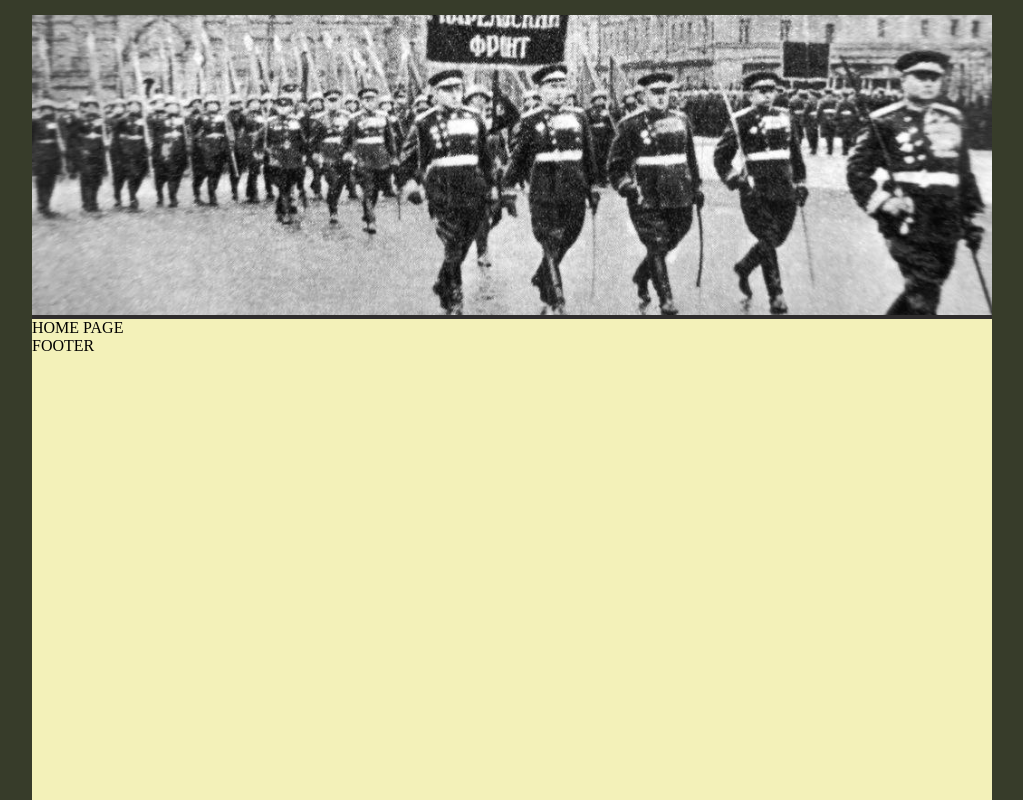
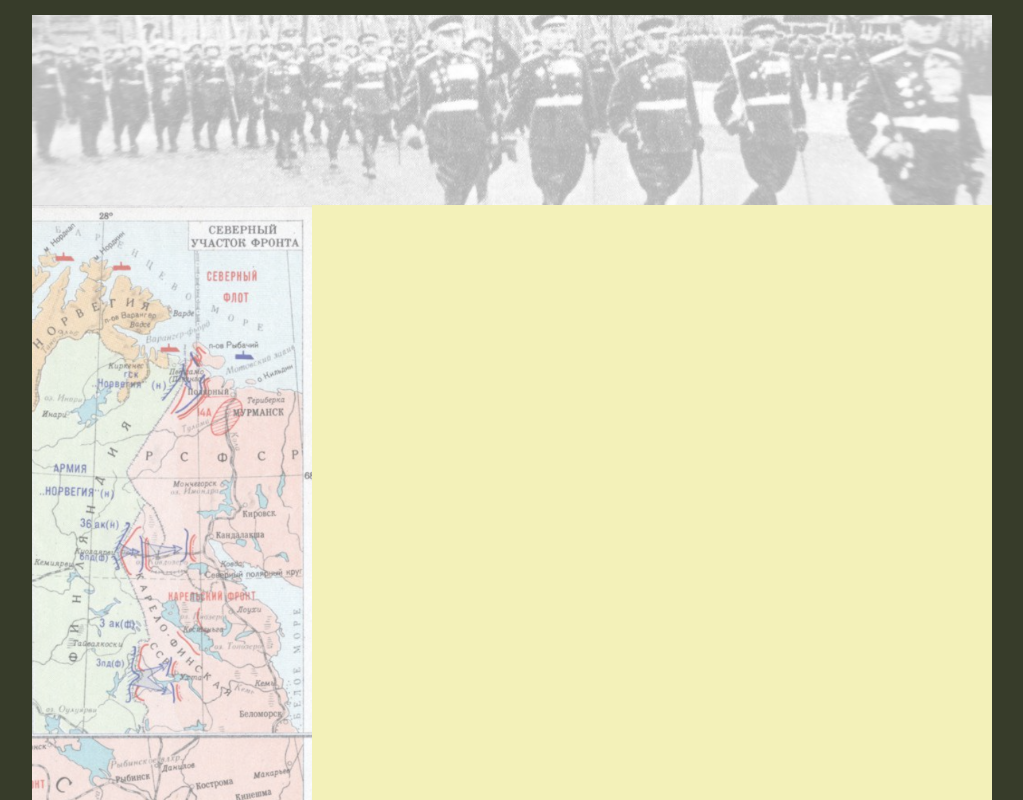
Before and after one commit to churchvibez/karelian-front, a React (Create React App) app in the folder frontend/: page / in a window 1280 px wide. Shown: the top 800 px of the page, without its empty margins (128-1151 px from the left). Built offline with nearby package versions, Linux system fonts and the light colour scheme.

Commit message:
changes to scss

```diff
--- a/frontend/package.json
+++ b/frontend/package.json
@@ -9,7 +9,6 @@
     "react": "^18.2.0",
     "react-dom": "^18.2.0",
     "react-router-dom": "^6.22.1",
-    "react-scripts": "5.0.1",
     "web-vitals": "^2.1.4"
   },
   "scripts": {
@@ -37,6 +36,7 @@
     ]
   },
   "devDependencies": {
+    "react-scripts": "^5.0.1",
     "sass": "^1.71.1"
   }
 }
--- a/frontend/src/components/Header.jsx
+++ b/frontend/src/components/Header.jsx
@@ -5,7 +5,7 @@ const Header = () => {
     return (
         <div className="backgroundContainer">
             <div className="backgroundImageOne">
-                <img src={Background} alt="Background Image" />
+               <img src={Background} alt="Background Image" />
             </div>
         </div>
     );
--- a/frontend/src/components/Navbar.jsx
+++ b/frontend/src/components/Navbar.jsx
@@ -1,15 +1,16 @@
 import React from "react";
 import { Link } from "react-router-dom";
+import Navigation from '../images/background.png';
 
 const Navbar = () =>
 {
     return (
-        <div className="navbar">
-            {/* <div className="container"> */}
-                <div className="backgroundImageTwo"></div>
-            {/* </div> */}
+        <div className="navigation">
+            <div className="backgroundImageTwo">
+                <img src={Navigation} alt="Background Image" />
+            </div>
         </div>
-    )
+    );
 }
 
 export default Navbar
--- a/frontend/src/style.scss
+++ b/frontend/src/style.scss
@@ -20,19 +20,48 @@ html, body {
   position: relative;
   width: 100%;
   height: 100%;
-  background-color: transparent;
+  background-color: #ffffff;
 
   .backgroundImageOne {
     position: relative;
     width: 100%;
-    height: 20%;
-    background-color: #2f2d2d;
+    height: 100%;
+    // background-color: #ffffff;
     overflow: hidden;
+    opacity: 0.3;
   }
 
   .backgroundImageOne img {
+    // display: block;
+    vertical-align: bottom;
     width: 960px;
-    height: 300px;
+    height: 190px;
     object-fit: cover;
   }
+
+  .medal
+  {
+    background-color: transparent;
+  }
 }
+
+.navigation {
+  position: absolute;
+  width: 280px;
+  height: 680px;
+  background-color: #ffffff;
+
+  .backgroundImageTwo {
+    position: absolute;
+    height: 50%; /* Make the background image fill the full height of the navigation bar */
+    opacity: 0.5;
+  }
+
+  .backgroundImageTwo img {
+    // top: 400px;
+    width: 280px;
+    height: 680px; /* Maintain aspect ratio */
+    object-fit: cover; /* Ensure the image covers the entire container */
+  }
+
+}
```
Also changed, not shown: 2 other files (tests, documents, lock files or other folders).
